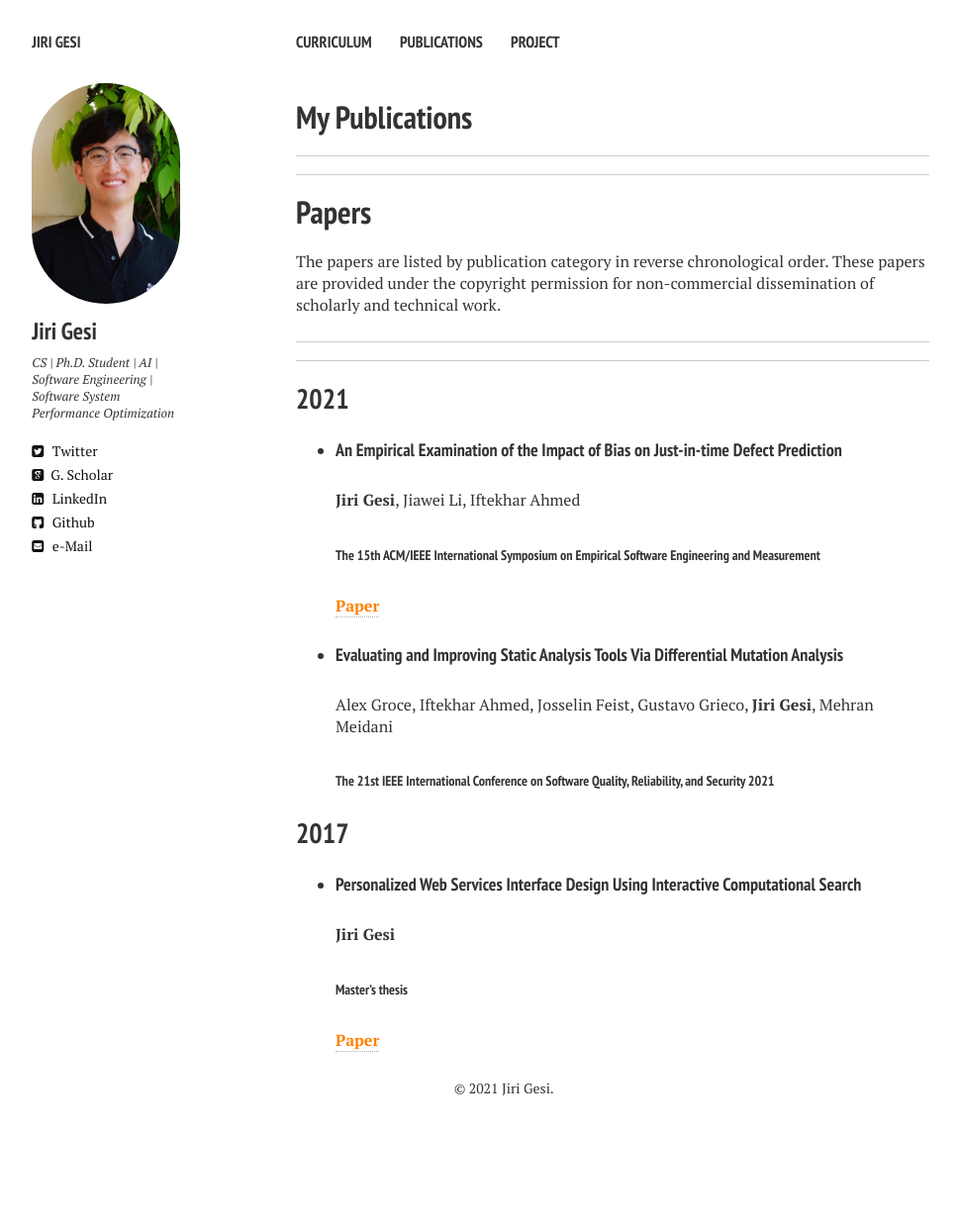
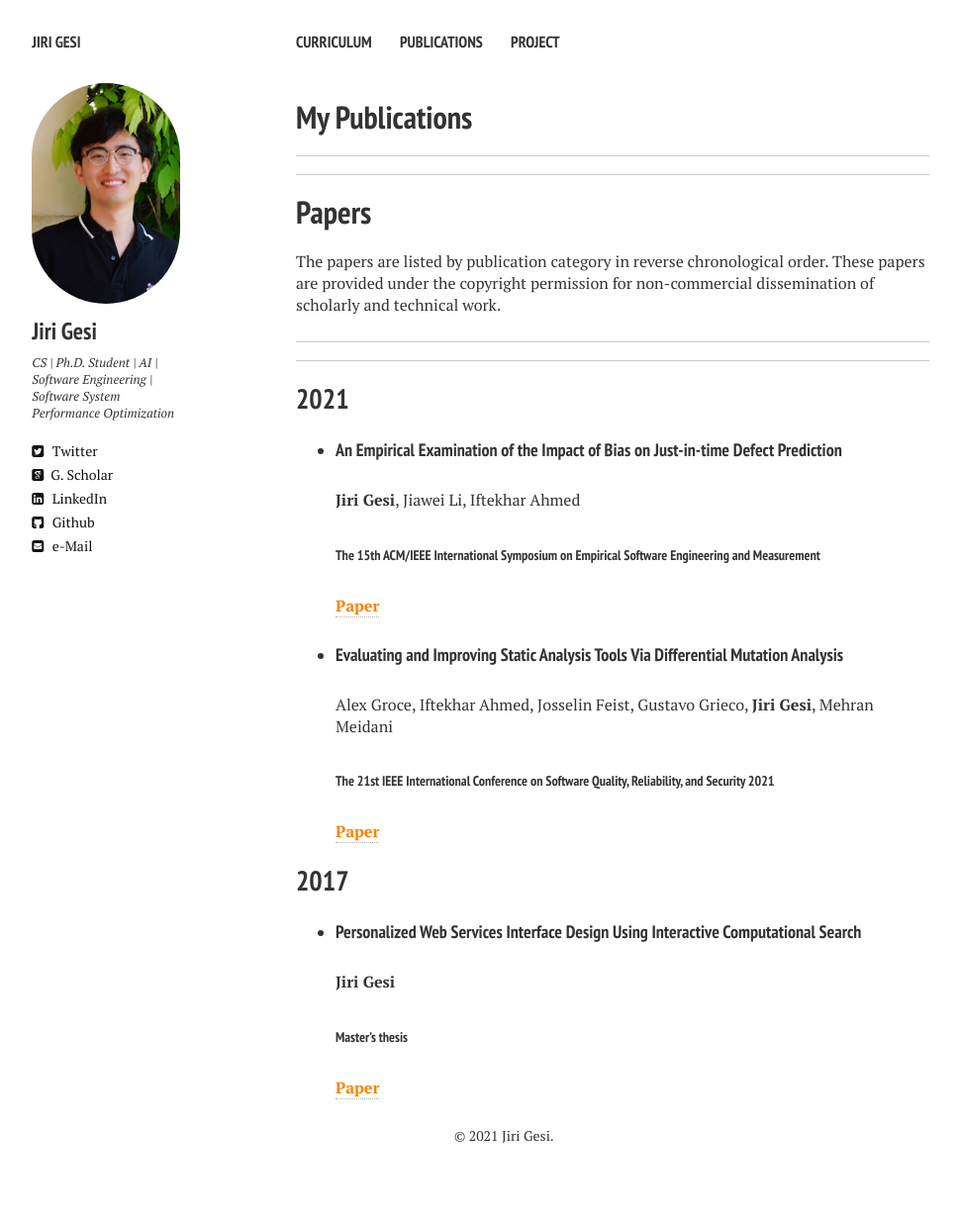
Before and after one commit to Jirigesi/Jirigesi.github.io, a Jekyll site: the page built from publications.md, in a window 1280 px wide. Shown: the whole page at 99% size, without its empty margins (21-991 px from the left). Built offline with Jekyll 4.4.1, drawn with Linux system fonts in a browser that asks for light colours; nearby versions of some CDN libraries; before the commit the page ends 1190 px from its top, so only the background shows below that.

Commit message:
Update publications.md

```diff
--- a/publications.md
+++ b/publications.md
@@ -27,6 +27,7 @@ copyright permission for non-commercial dissemination of scholarly and technical
 * #### Evaluating and Improving Static Analysis Tools Via Differential Mutation Analysis
   Alex Groce, Iftekhar Ahmed, Josselin Feist, Gustavo Grieco, **Jiri Gesi**, Mehran Meidani
   ###### The 21st IEEE International Conference on Software Quality, Reliability, and Security 2021
+  <a href="" target="_blank" style="color:rgb(255,128,0)">**Paper**</a>
 
 ## 2017
 * #### Personalized Web Services Interface Design Using Interactive Computational Search
```
